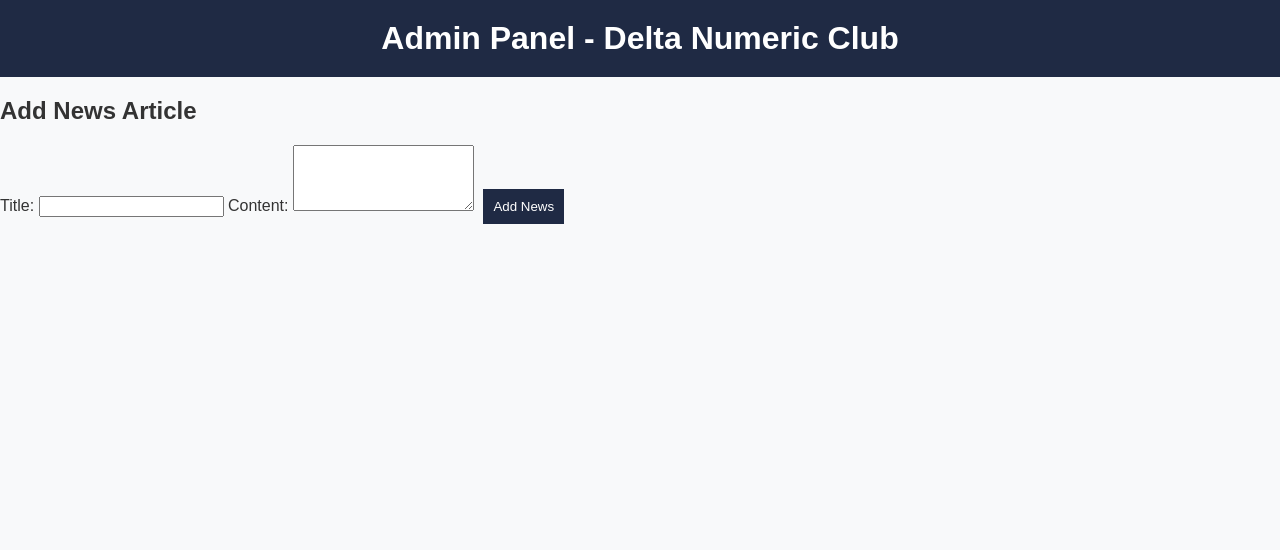
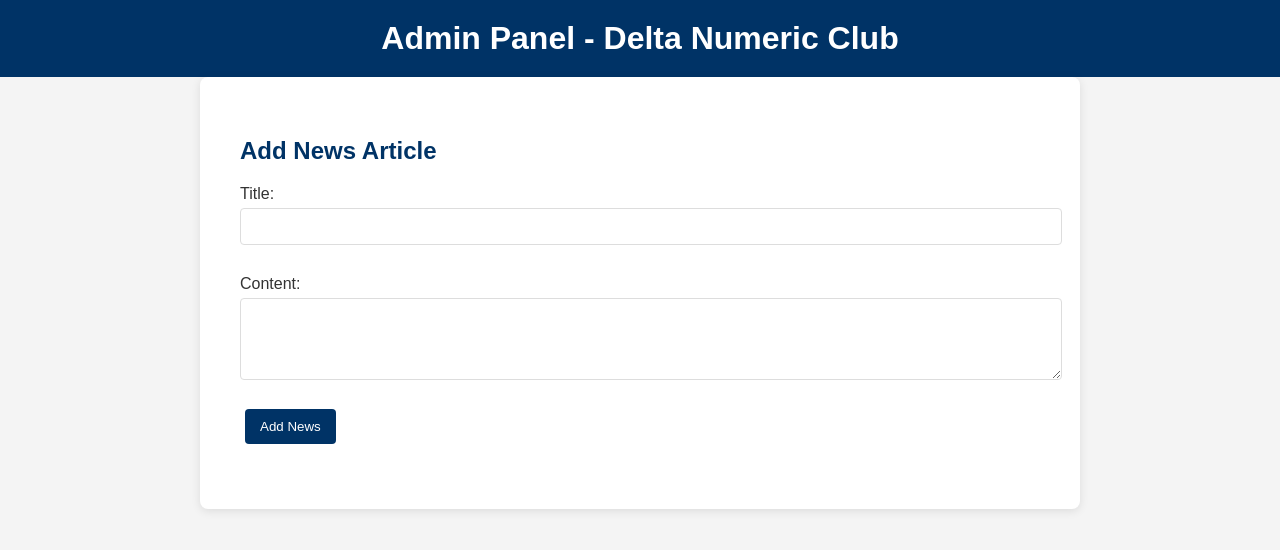
Before and after one commit to GIAufe/DELTA-Numeric-Club-, a plain HTML site: page admin.html in a window 1280 px wide. Drawn offline with Linux system fonts and the light colour scheme.

Commit message:
Update style.css

```diff
--- a/style.css
+++ b/style.css
@@ -113,3 +113,62 @@ footer {
     width: 100%;
     bottom: 0;
 }
+/* Admin Panel Styles */
+body {
+    font-family: Arial, sans-serif;
+    background-color: #f4f4f4;
+    margin: 0;
+    padding: 0;
+}
+
+header {
+    background-color: #003366;
+    color: white;
+    padding: 20px;
+    text-align: center;
+}
+
+.admin-section {
+    padding: 40px;
+    background-color: #fff;
+    max-width: 800px;
+    margin: 0 auto;
+    box-shadow: 0 2px 10px rgba(0, 0, 0, 0.1);
+    border-radius: 8px;
+}
+
+h2 {
+    color: #003366;
+}
+
+label {
+    display: block;
+    margin: 10px 0 5px;
+}
+
+input, textarea {
+    width: 100%;
+    padding: 10px;
+    border: 1px solid #ddd;
+    border-radius: 4px;
+    margin-bottom: 20px;
+}
+
+button {
+    background-color: #003366;
+    color: white;
+    padding: 10px 15px;
+    border: none;
+    cursor: pointer;
+    border-radius: 4px;
+}
+
+button:hover {
+    background-color: #002244;
+}
+
+#form-message {
+    margin-top: 20px;
+    font-size: 18px;
+    color: green;
+}
```
